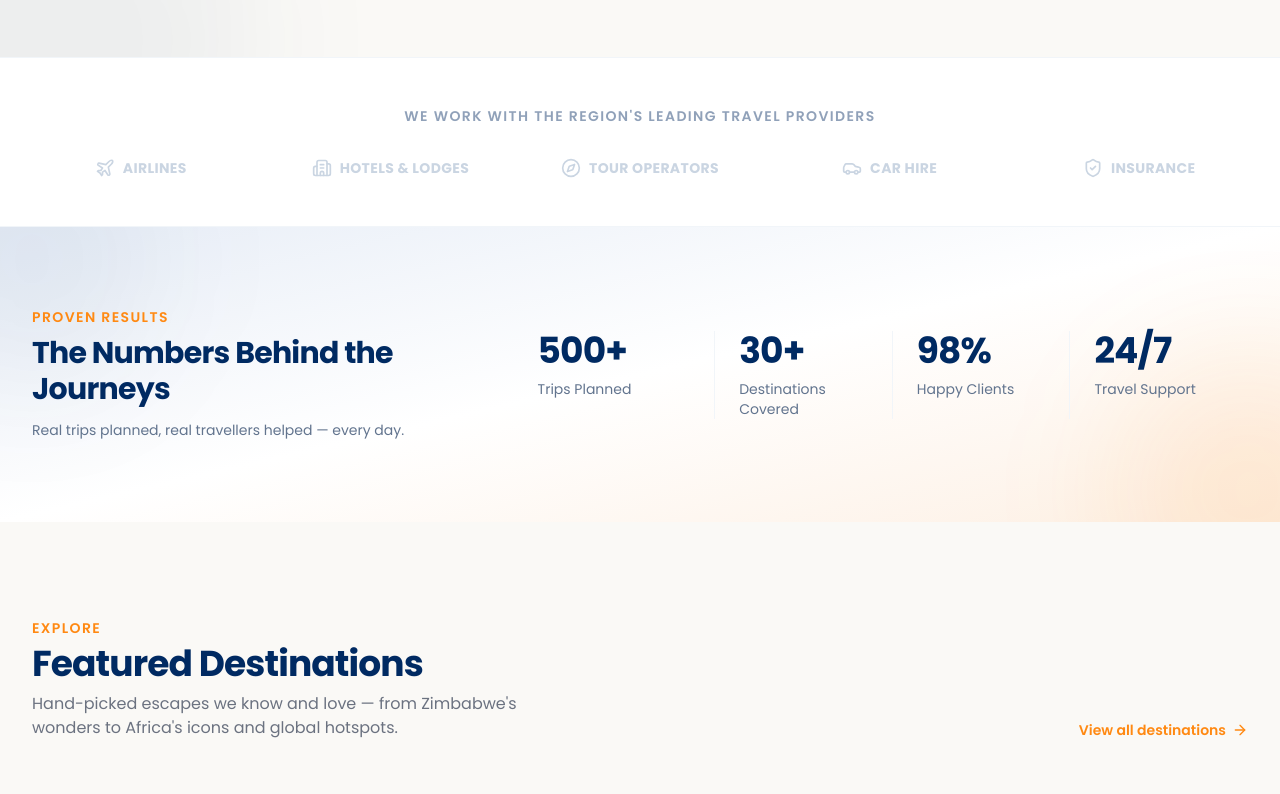
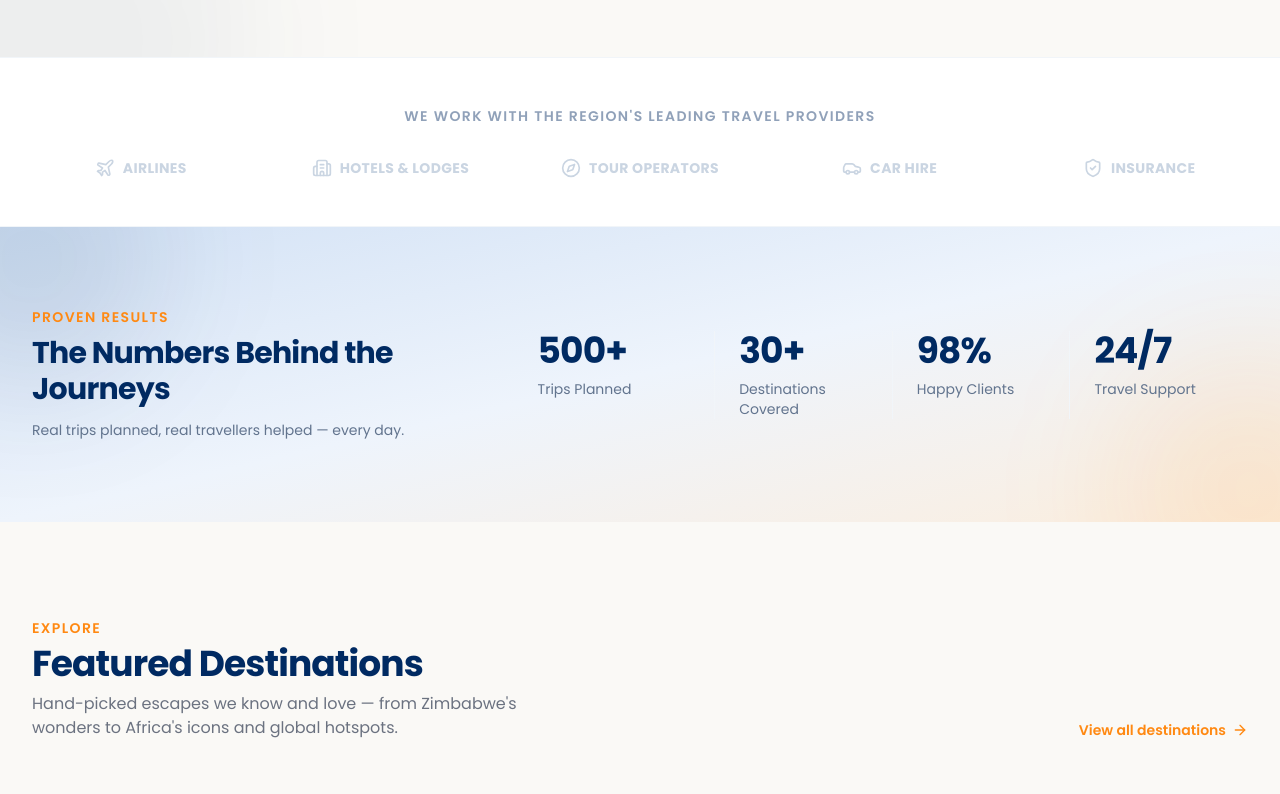
Before and after one commit to renegadec/arctravel, a Next.js app: page / in a window 1280 px wide. Shown: the part 880-1674 px from the top of the page. Built offline with nearby package versions, Linux system fonts and the light colour scheme; grey boxes are pictures that could not be loaded.

Commit message:
feat: strengthen blue tint in stats band gradient

```diff
--- a/src/components/home/StatsBand.tsx
+++ b/src/components/home/StatsBand.tsx
@@ -7,9 +7,9 @@
 
 export default function StatsBand() {
   return (
-    <section className="relative overflow-hidden bg-gradient-to-br from-[#e8eef7] via-white to-[#fdf0e4] py-16 sm:py-20">
+    <section className="relative overflow-hidden bg-gradient-to-br from-[#d3e2f5] via-[#eef4fc] to-[#fbeedf] py-16 sm:py-20">
       {/* Soft decorative glows */}
-      <div className="pointer-events-none absolute -left-24 -top-24 h-64 w-64 rounded-full bg-[#002a62]/5 blur-3xl" />
+      <div className="pointer-events-none absolute -left-24 -top-24 h-64 w-64 rounded-full bg-[#002a62]/10 blur-3xl" />
       <div className="pointer-events-none absolute -bottom-24 -right-24 h-64 w-64 rounded-full bg-[#ff8912]/10 blur-3xl" />
 
       <div className="relative mx-auto max-w-7xl px-4 sm:px-6 lg:px-8">
```
